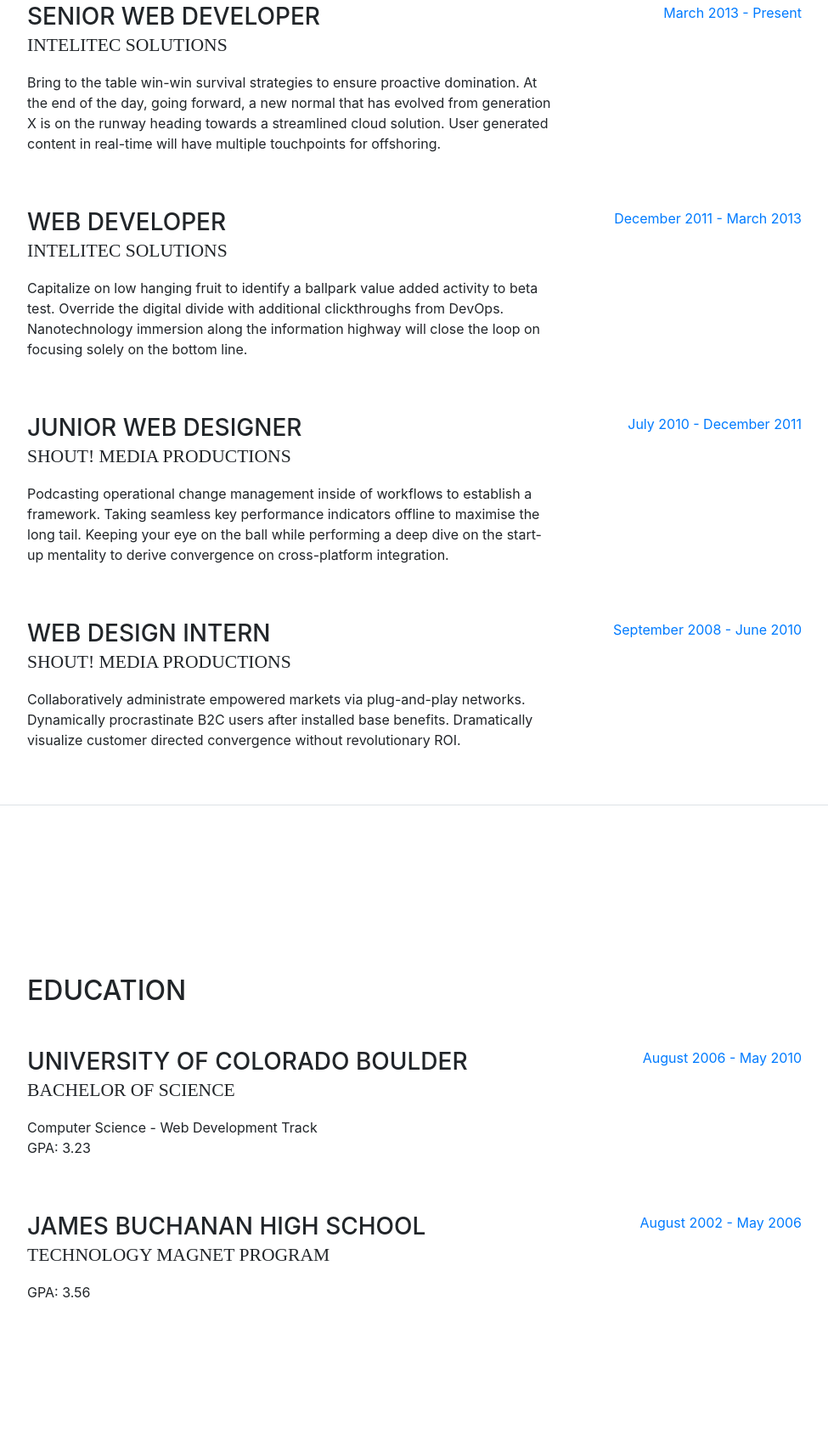
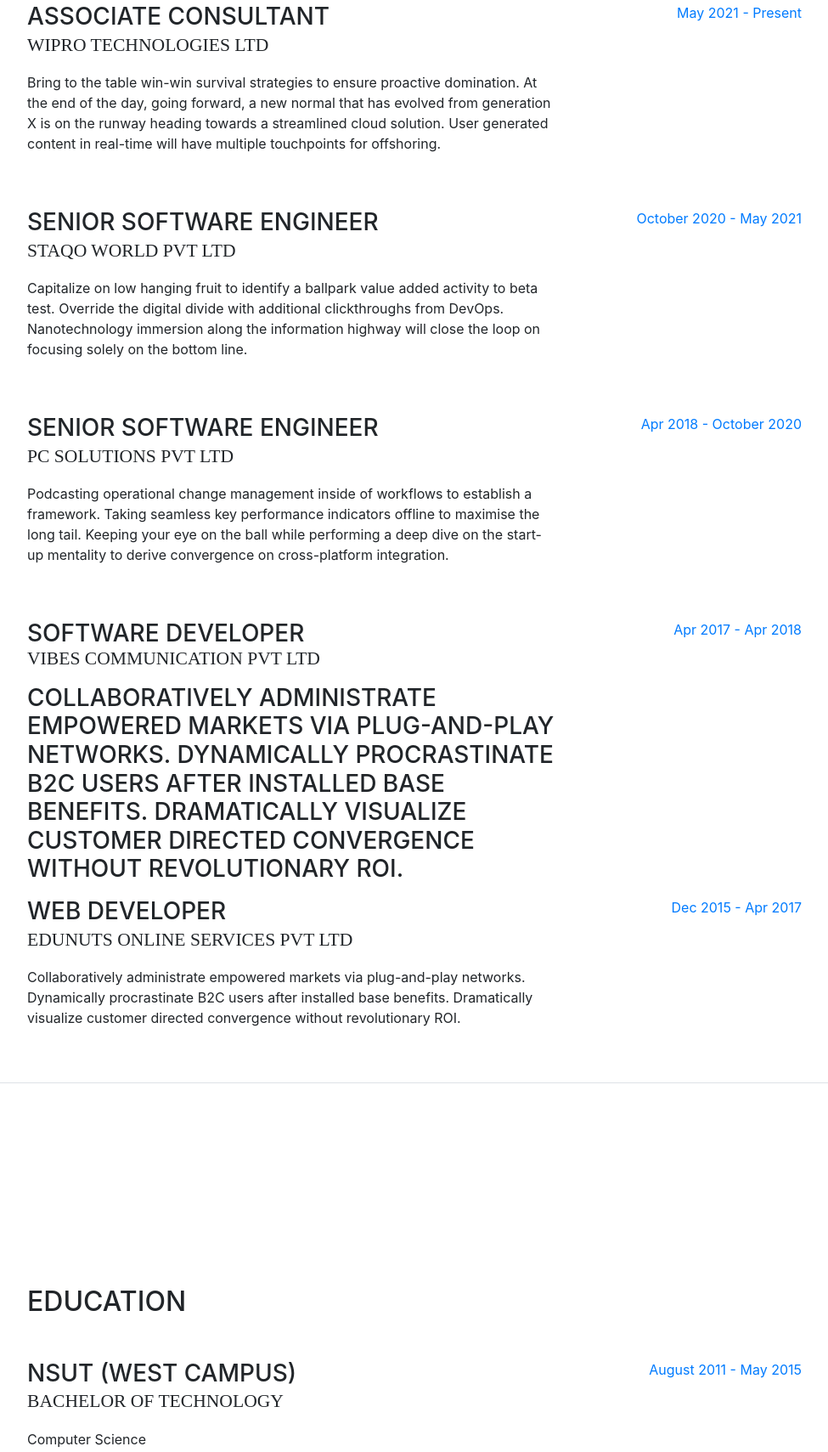
Before and after one commit to imsujeetmishra/info, a website with bundled scripts: page index.html in a window 1280 px wide. Shown: the part 931-2640 px from the top of the page at 85% size, without its empty margins (288-1263 px from the left). Built offline with nearby package versions, Linux system fonts and the light colour scheme; a web font is replaced by a local one.

Commit message:
index change

```diff
--- a/index.html
+++ b/index.html
@@ -115,45 +115,55 @@
 
           <div class="resume-item d-flex flex-column flex-md-row mb-5">
             <div class="resume-content mr-auto">
-              <h3 class="mb-0">Senior Web Developer</h3>
-              <div class="subheading mb-3">Intelitec Solutions</div>
+              <h3 class="mb-0">Associate Consultant</h3>
+              <div class="subheading mb-3">Wipro Technologies Ltd</div>
               <p>Bring to the table win-win survival strategies to ensure proactive domination. At the end of the day, going forward, a new normal that has evolved from generation X is on the runway heading towards a streamlined cloud solution. User generated content in real-time will have multiple touchpoints for offshoring.</p>
             </div>
             <div class="resume-date text-md-right">
-              <span class="text-primary">March 2013 - Present</span>
+              <span class="text-primary">May 2021 - Present</span>
             </div>
           </div>
 
           <div class="resume-item d-flex flex-column flex-md-row mb-5">
             <div class="resume-content mr-auto">
-              <h3 class="mb-0">Web Developer</h3>
-              <div class="subheading mb-3">Intelitec Solutions</div>
+              <h3 class="mb-0">Senior Software Engineer</h3>
+              <div class="subheading mb-3">Staqo World Pvt Ltd</div>
               <p>Capitalize on low hanging fruit to identify a ballpark value added activity to beta test. Override the digital divide with additional clickthroughs from DevOps. Nanotechnology immersion along the information highway will close the loop on focusing solely on the bottom line.</p>
             </div>
             <div class="resume-date text-md-right">
-              <span class="text-primary">December 2011 - March 2013</span>
+              <span class="text-primary">October 2020 - May 2021</span>
             </div>
           </div>
 
           <div class="resume-item d-flex flex-column flex-md-row mb-5">
             <div class="resume-content mr-auto">
-              <h3 class="mb-0">Junior Web Designer</h3>
-              <div class="subheading mb-3">Shout! Media Productions</div>
+              <h3 class="mb-0">Senior Software Engineer</h3>
+              <div class="subheading mb-3">PC Solutions Pvt Ltd</div>
               <p>Podcasting operational change management inside of workflows to establish a framework. Taking seamless key performance indicators offline to maximise the long tail. Keeping your eye on the ball while performing a deep dive on the start-up mentality to derive convergence on cross-platform integration.</p>
             </div>
             <div class="resume-date text-md-right">
-              <span class="text-primary">July 2010 - December 2011</span>
+              <span class="text-primary">Apr 2018 - October 2020</span>
             </div>
           </div>
 
           <div class="resume-item d-flex flex-column flex-md-row">
             <div class="resume-content mr-auto">
-              <h3 class="mb-0">Web Design Intern</h3>
-              <div class="subheading mb-3">Shout! Media Productions</div>
+              <h3 class="mb-0">Software Developer
+              <div class="subheading mb-3">Vibes Communication Pvt Ltd</div>
               <p>Collaboratively administrate empowered markets via plug-and-play networks. Dynamically procrastinate B2C users after installed base benefits. Dramatically visualize customer directed convergence without revolutionary ROI.</p>
             </div>
             <div class="resume-date text-md-right">
-              <span class="text-primary">September 2008 - June 2010</span>
+              <span class="text-primary">Apr 2017 - Apr 2018</span>
+            </div>
+          </div>
+          <div class="resume-item d-flex flex-column flex-md-row">
+            <div class="resume-content mr-auto">
+              <h3 class="mb-0">Web Developer</h3>
+              <div class="subheading mb-3">Edunuts Online Services Pvt Ltd</div>
+              <p>Collaboratively administrate empowered markets via plug-and-play networks. Dynamically procrastinate B2C users after installed base benefits. Dramatically visualize customer directed convergence without revolutionary ROI.</p>
+            </div>
+            <div class="resume-date text-md-right">
+              <span class="text-primary">Dec 2015 - Apr 2017</span>
             </div>
           </div>
 
@@ -167,24 +177,19 @@
 
           <div class="resume-item d-flex flex-column flex-md-row mb-5">
             <div class="resume-content mr-auto">
-              <h3 class="mb-0">University of Colorado Boulder</h3>
-              <div class="subheading mb-3">Bachelor of Science</div>
-              <div>Computer Science - Web Development Track</div>
-              <p>GPA: 3.23</p>
+              <h3 class="mb-0">NSUT (West Campus)</h3>
+              <div class="subheading mb-3">Bachelor of Technology</div>
+              <div>Computer Science</div>
             </div>
             <div class="resume-date text-md-right">
-              <span class="text-primary">August 2006 - May 2010</span>
+              <span class="text-primary">August 2011 - May 2015</span>
             </div>
           </div>
 
           <div class="resume-item d-flex flex-column flex-md-row">
             <div class="resume-content mr-auto">
-              <h3 class="mb-0">James Buchanan High School</h3>
-              <div class="subheading mb-3">Technology Magnet Program</div>
-              <p>GPA: 3.56</p>
-            </div>
-            <div class="resume-date text-md-right">
-              <span class="text-primary">August 2002 - May 2006</span>
+              <h3 class="mb-0">Kautilya Govt Sarvodaya Bal Vidyalaya</h3>
+              <div class="subheading mb-3">I.Sc.</div>
             </div>
           </div>
 
@@ -210,22 +215,10 @@
               <i class="devicons devicons-jquery"></i>
             </li>
             <li class="list-inline-item">
-              <i class="devicons devicons-sass"></i>
-            </li>
-            <li class="list-inline-item">
-              <i class="devicons devicons-less"></i>
-            </li>
-            <li class="list-inline-item">
               <i class="devicons devicons-bootstrap"></i>
             </li>
             <li class="list-inline-item">
               <i class="devicons devicons-wordpress"></i>
-            </li>
-            <li class="list-inline-item">
-              <i class="devicons devicons-grunt"></i>
-            </li>
-            <li class="list-inline-item">
-              <i class="devicons devicons-gulp"></i>
             </li>
             <li class="list-inline-item">
               <i class="devicons devicons-npm"></i>
@@ -258,7 +251,7 @@
         </div>
       </section>
 
-      <section class="resume-section p-3 p-lg-5 d-flex flex-column" id="awards">
+      <section class="resume-section p-3 p-lg-5 d-none flex-column" id="awards">
         <div class="my-auto">
           <h2 class="mb-5">Awards &amp; Certifications</h2>
           <ul class="fa-ul mb-0">
```
